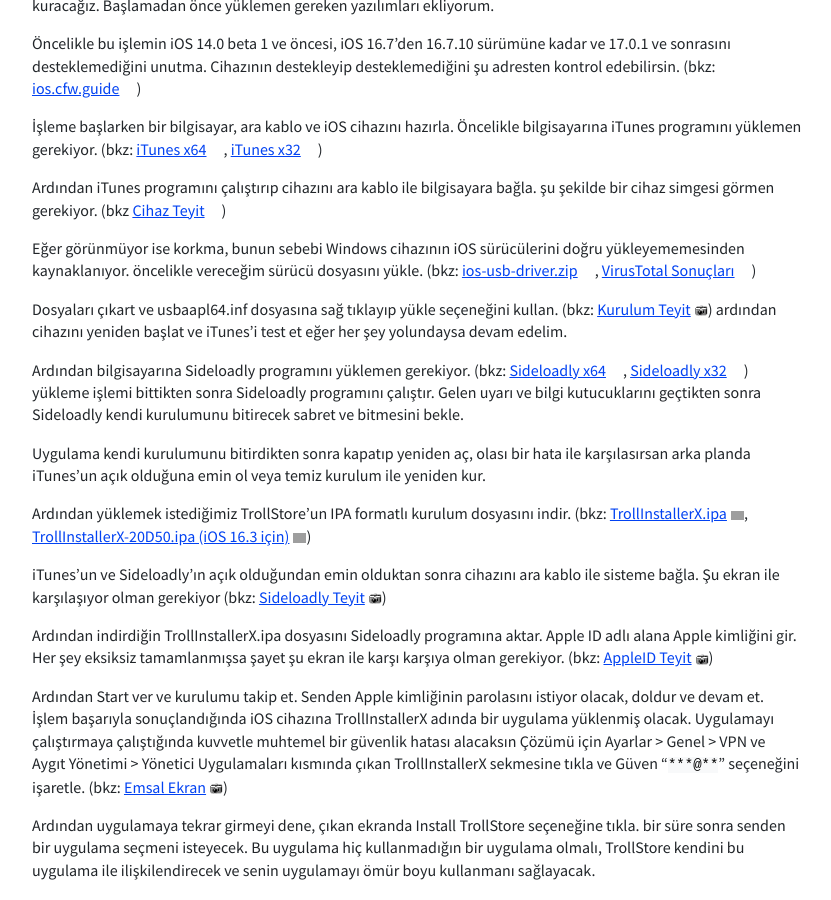
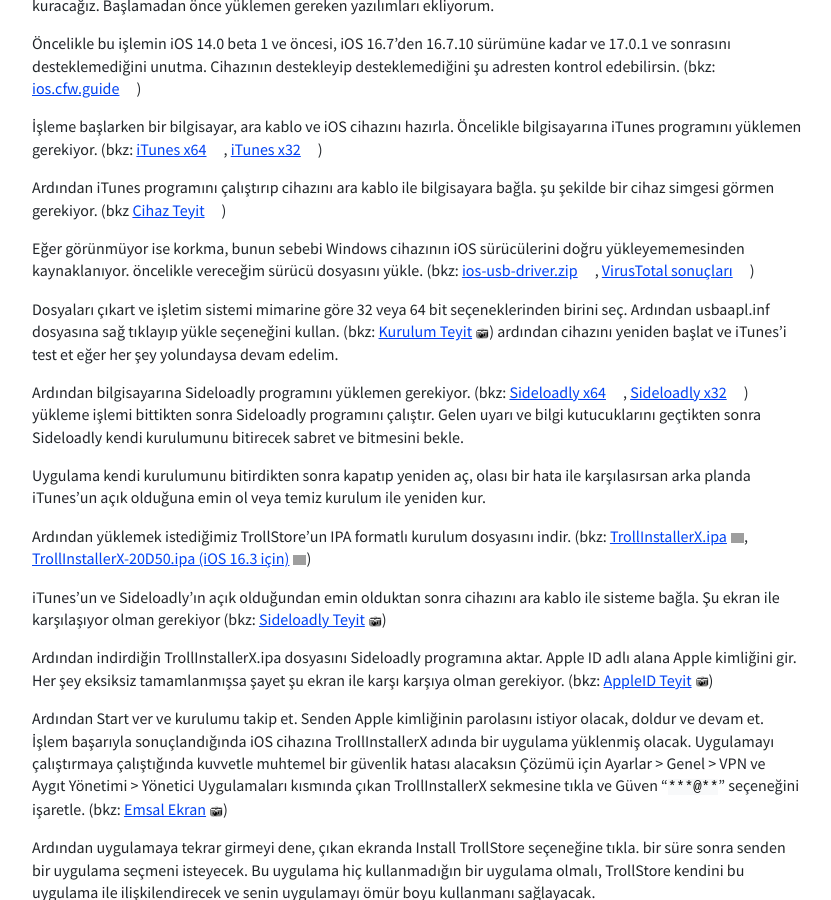
Before and after one commit to akakadir/akakadir.github.io, a Jekyll site: the page built from _posts/2024-10-06-baslangic6.md, in a window 1280 px wide and 900 px high, scrolled down 766 px. Shown: the whole window, without its empty margins (223-1054 px from the left). Built offline with Jekyll 4.4.1, drawn with Linux system fonts in a browser that asks for light colours; grey boxes are pictures that could not be loaded.

Commit message:
Update 2024-10-06-baslangic6.md

```diff
--- a/_posts/2024-10-06-baslangic6.md
+++ b/_posts/2024-10-06-baslangic6.md
@@ -28,9 +28,9 @@
 
 Ardından iTunes programını çalıştırıp cihazını ara kablo ile bilgisayara bağla. şu şekilde bir cihaz simgesi görmen gerekiyor. (bkz [Cihaz Teyit](https://imobie-resource.com/en/support/img/fix-iphone-not-showing-in-itunes-1.jpg))
 
-Eğer görünmüyor ise korkma, bunun sebebi Windows cihazının iOS sürücülerini doğru yükleyememesinden kaynaklanıyor. öncelikle vereceğim sürücü dosyasını yükle. (bkz: [ios-usb-driver.zip](https://pixeldrain.com/u/2ixoy9gk), [VirusTotal Sonuçları](https://www.virustotal.com/gui/file/65ce9fd728e0066c22ca46312ffa4005e50d522513b746c2dba8e1a63afd4bff))
+Eğer görünmüyor ise korkma, bunun sebebi Windows cihazının iOS sürücülerini doğru yükleyememesinden kaynaklanıyor. öncelikle vereceğim sürücü dosyasını yükle. (bkz: [ios-usb-driver.zip](https://anonfilesnew.com/6ZM8lXaRnkv/ios-usb-driver_zip), [VirusTotal sonuçları](https://www.virustotal.com/gui/file/49d1f1836e636fbff3e0946963163e3131b461086115a7814ad9fb5308336885))
 
-Dosyaları çıkart ve usbaapl64.inf dosyasına sağ tıklayıp yükle seçeneğini kullan. (bkz: [Kurulum Teyit](https://techcult.com/wp-content/uploads/2021/08/Install-usbaapl64.inf-or-usbaapl.inf-file-from-Drivers.png)) ardından cihazını yeniden başlat ve iTunes'i test et eğer her şey yolundaysa devam edelim.
+Dosyaları çıkart ve işletim sistemi mimarine göre 32 veya 64 bit seçeneklerinden birini seç. Ardından usbaapl.inf dosyasına sağ tıklayıp yükle seçeneğini kullan. (bkz: [Kurulum Teyit](https://techcult.com/wp-content/uploads/2021/08/Install-usbaapl64.inf-or-usbaapl.inf-file-from-Drivers.png)) ardından cihazını yeniden başlat ve iTunes'i test et eğer her şey yolundaysa devam edelim.
 
 Ardından bilgisayarına Sideloadly programını yüklemen gerekiyor. (bkz: [Sideloadly x64](https://sideloadly.io/SideloadlySetup64.exe), [Sideloadly x32](https://sideloadly.io/SideloadlySetup32.exe)) yükleme işlemi bittikten sonra Sideloadly programını çalıştır. Gelen uyarı ve bilgi kutucuklarını geçtikten sonra Sideloadly kendi kurulumunu bitirecek sabret ve bitmesini bekle.
 
```
